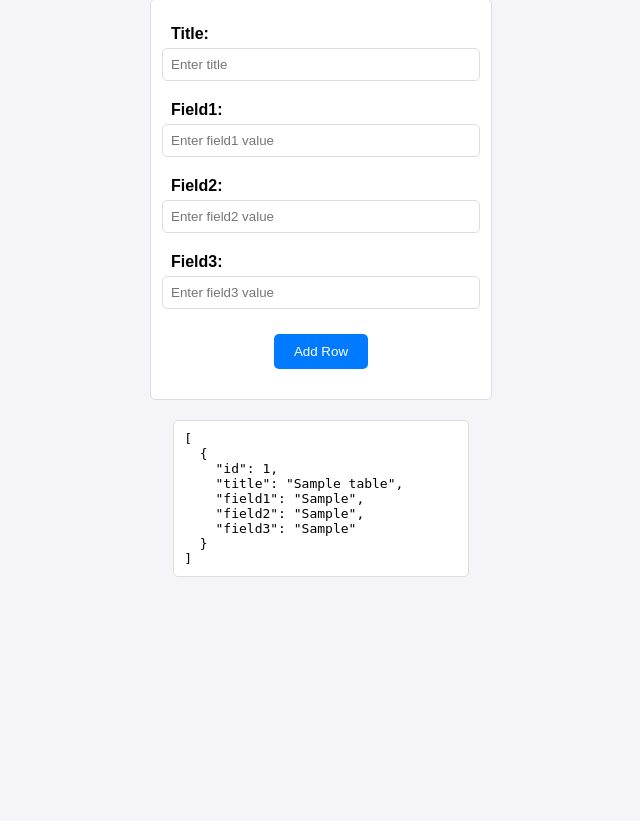
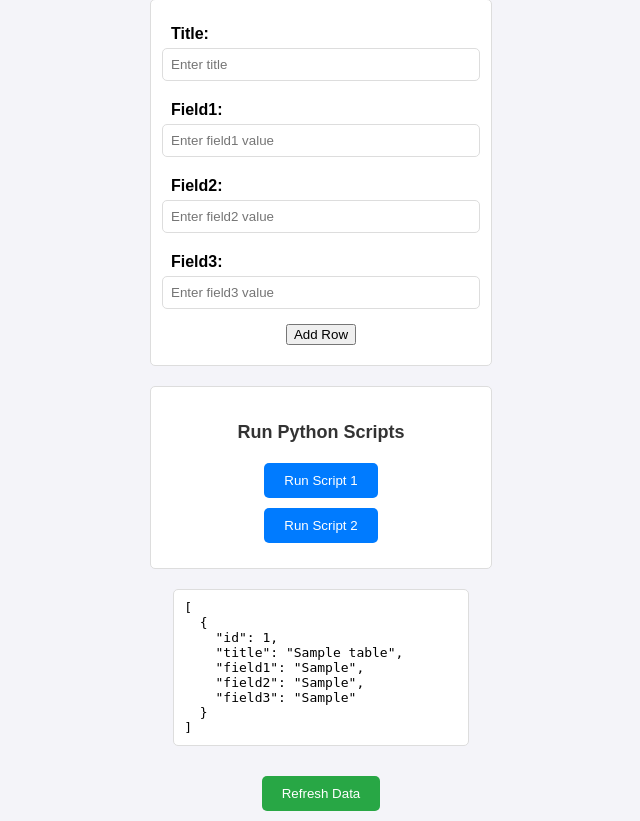
Before and after one commit to charlitos-1/offline_flask_app, a Flask app: page / in a window 1280 px wide. Shown: the part 99-920 px from the top of the page, without its empty margins (319-959 px from the left). Before the commit the page ends 676 px from the top, so only its background shows below. Run offline with Flask 3, Linux system fonts and the light colour scheme; tables that the repository leaves empty hold one stand-in row (values such as "Sample post").

Commit message:
add buttons for running scripts

```diff
--- a/scripts/example_script.py
+++ /dev/null
@@ -1 +0,0 @@
-print("Hello from example_script.py!")
--- /dev/null
+++ b/scripts/example_script1.py
@@ -0,0 +1 @@
+print("This is Example Script 1")
--- /dev/null
+++ b/scripts/example_script2.py
@@ -0,0 +1 @@
+print("This is Example Script 2")
--- a/static/css/styles.css
+++ b/static/css/styles.css
@@ -44,20 +44,36 @@ form input {
     border-radius: 5px;
 }
 
-/* Button Styling */
-button {
+/* Script Button Section */
+.script-buttons {
+    margin: 20px auto;
+    padding: 20px;
+    width: 300px;
+    background-color: #fff;
+    border: 1px solid #ddd;
+    border-radius: 5px;
+    display: flex;
+    flex-direction: column;
+    align-items: center;
+}
+
+.script-buttons h2 {
+    margin-bottom: 15px;
+    font-size: 18px;
+    color: #333;
+}
+
+.script-buttons button {
     padding: 10px 20px;
-    margin: 10px;
+    margin: 5px;
     background-color: #007bff;
     color: white;
     border: none;
     border-radius: 5px;
     cursor: pointer;
-    text-align: center;
-    width: auto;
 }
 
-button:hover {
+.script-buttons button:hover {
     background-color: #0056b3;
 }
 
@@ -73,3 +89,18 @@ pre {
     border-radius: 5px;
     overflow: auto;
 }
+
+/* Refresh Data Button */
+#refresh-data-button {
+    margin: 10px;
+    padding: 10px 20px;
+    background-color: #28a745;
+    color: white;
+    border: none;
+    border-radius: 5px;
+    cursor: pointer;
+}
+
+#refresh-data-button:hover {
+    background-color: #218838;
+}
--- a/static/js/scripts.js
+++ b/static/js/scripts.js
@@ -38,6 +38,30 @@ document.getElementById('add-row-form').addEventListener('submit', async (e) =>
     fetchData();
 });
 
+// Function to handle script buttons
+document.querySelectorAll('.script-button').forEach(button => {
+    button.addEventListener('click', async () => {
+        const scriptName = button.dataset.script;
+
+        // Send the request to run the script
+        const response = await fetch('/run-script', {
+            method: 'POST',
+            headers: { 'Content-Type': 'application/json' },
+            body: JSON.stringify({ script_name: scriptName }),
+        });
+
+        // Handle the response
+        const result = await response.json();
+        const output = result.output || result.error;
+        document.getElementById('output').innerText = output;
+    });
+});
+
+// Add event listener for "Refresh Data" button
+document.getElementById('refresh-data-button').addEventListener('click', async () => {
+    await fetchData();
+});
+
 // Automatically fetch data on page load
 window.onload = async () => {
     await fetchData();
--- a/templates/index.html
+++ b/templates/index.html
@@ -48,8 +48,20 @@
         <button type="submit">Add Row</button>
       </form>
 
+      <!-- Section to Run Python Scripts -->
+      <div class="script-buttons">
+        <h2>Run Python Scripts</h2>
+        <button class="script-button" data-script="example_script1.py">
+          Run Script 1
+        </button>
+        <button class="script-button" data-script="example_script2.py">
+          Run Script 2
+        </button>
+      </div>
+
       <!-- Output Section -->
       <pre id="output"></pre>
+      <button id="refresh-data-button">Refresh Data</button>
     </div>
 
     <script src="/static/js/scripts.js"></script>
```
Also changed, not shown: 1 other file.
